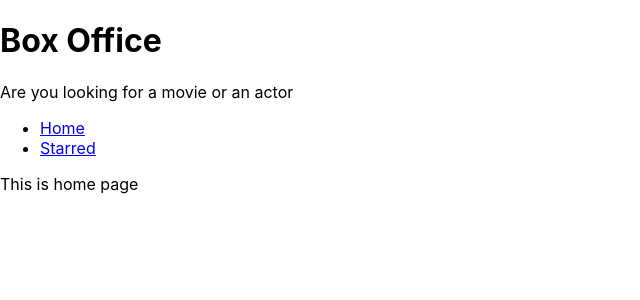
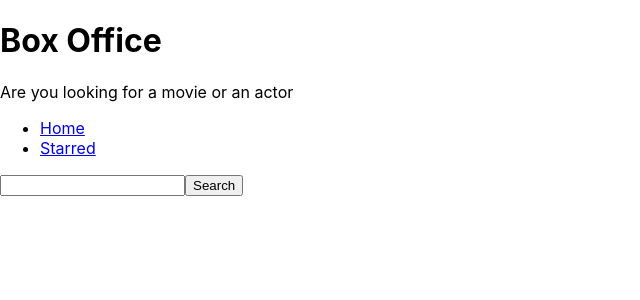
Before and after one commit to NikhilGupta1030/box-office, a React (Create React App) app: page / in a window 1280 px wide. Shown: the top 300 px of the page, without its empty margins (0-640 px from the left). Built offline with nearby package versions, Linux system fonts and the light colour scheme.

Commit message:
added tv maze api

```diff
--- a/src/pages/Home.js
+++ b/src/pages/Home.js
@@ -1,6 +1,43 @@
-import React from 'react';
+/* eslint-disable no-console */
+/* eslint-disable no-unused-vars */
+/* eslint-disable arrow-body-style */
+import React, { useState } from 'react';
 import MainPageLayout from '../components/MainPageLayout';
 
-const Home = () => <MainPageLayout> This is home page </MainPageLayout>;
+const Home = () => {
+  const [input, setInput] = useState('');
+
+  const onSearch = () => {
+    fetch(`https://api.tvmaze.com/search/shows?q=${input}`)
+      .then(r => r.json())
+      .then(result => {
+        console.log(result);
+      });
+  };
+
+  const onInputChange = ev => {
+    setInput(ev.target.value);
+  };
+
+  const onKeyDown = ev => {
+    if (ev.keyCode === 13) {
+      onSearch();
+    }
+  };
+
+  return (
+    <MainPageLayout>
+      <input
+        type="text"
+        onChange={onInputChange}
+        onKeyDown={onKeyDown}
+        value={input}
+      />
+      <button type="button" onClick={onSearch}>
+        Search
+      </button>
+    </MainPageLayout>
+  );
+};
 
 export default Home;
```
